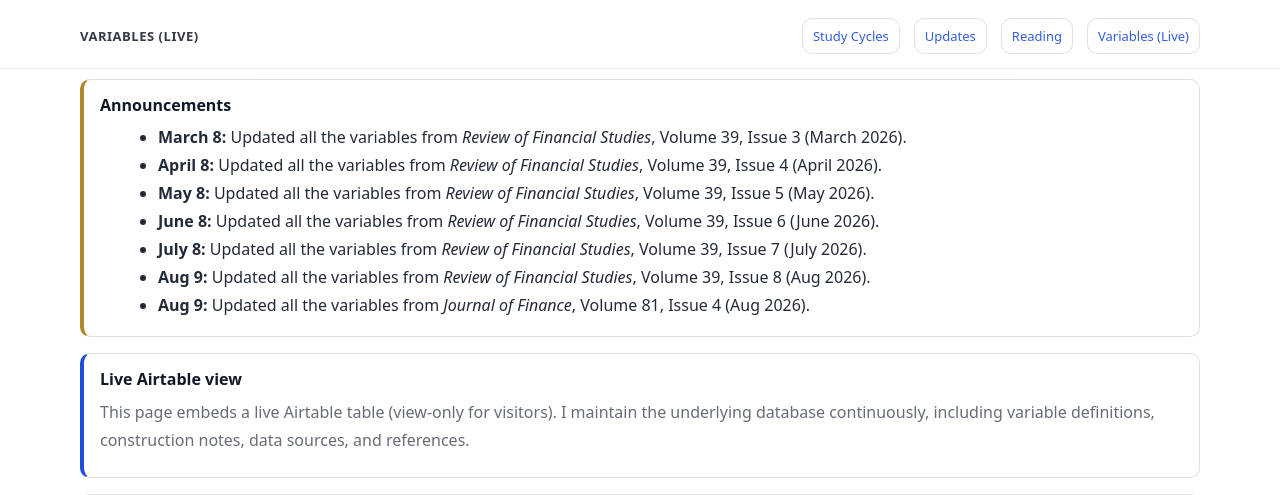
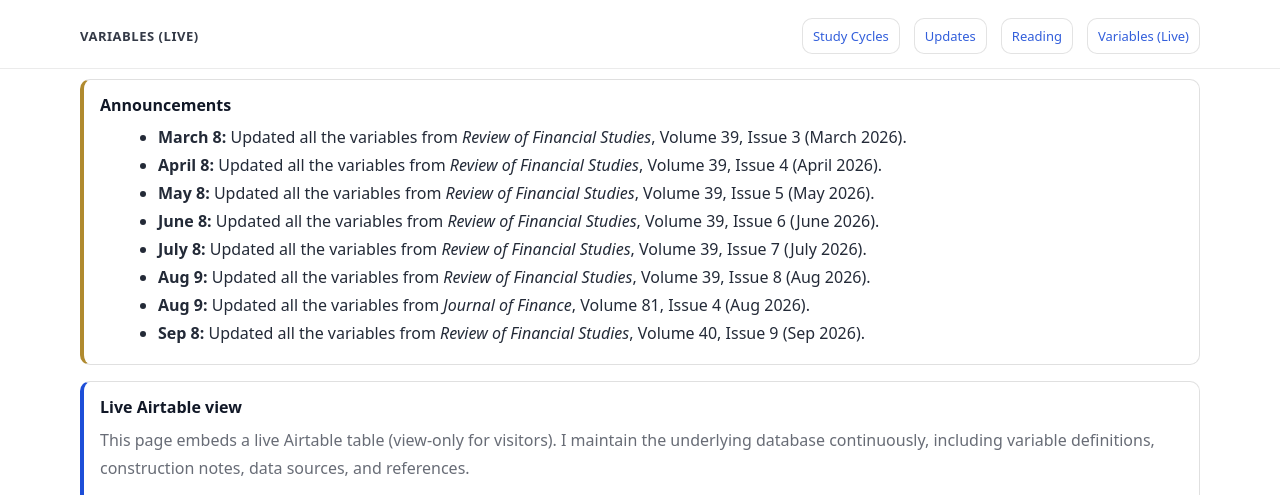
Before and after one commit to yaxinzn/study-archive, a Jekyll site: the page built from variables-live/index.md, in a window 1280 px wide, cut to the strip 0-495 px from the top of the page. Built offline with Jekyll 4.4.1, drawn with Linux system fonts in a browser that asks for light colours.

Commit message:
Update index.md

```diff
--- a/variables-live/index.md
+++ b/variables-live/index.md
@@ -74,6 +74,10 @@
       <strong>Aug 9:</strong> Updated all the variables from <em>Journal of Finance</em>,
       Volume 81, Issue 4 (Aug 2026).
     </li>
+     <li>
+      <strong>Sep 8:</strong> Updated all the variables from <em>Review of Financial Studies</em>,
+      Volume 40, Issue 9 (Sep 2026).
+    </li>
 
   </ul>
 </div>
```
